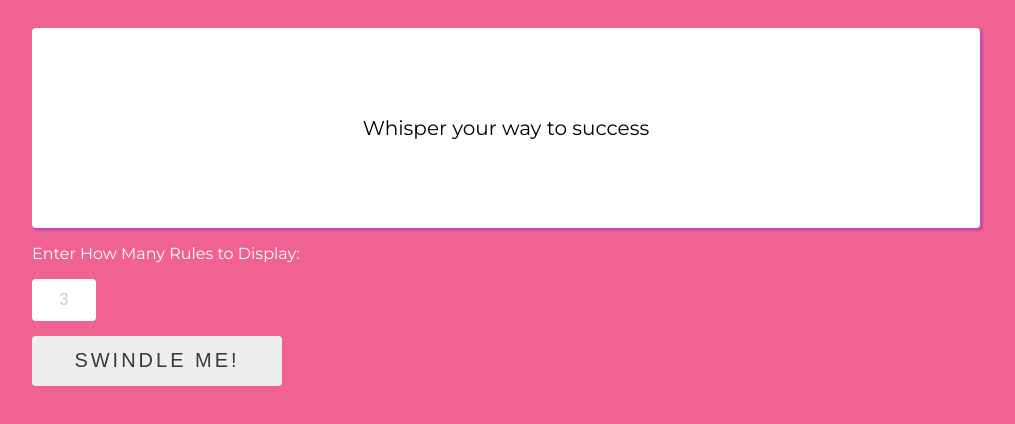
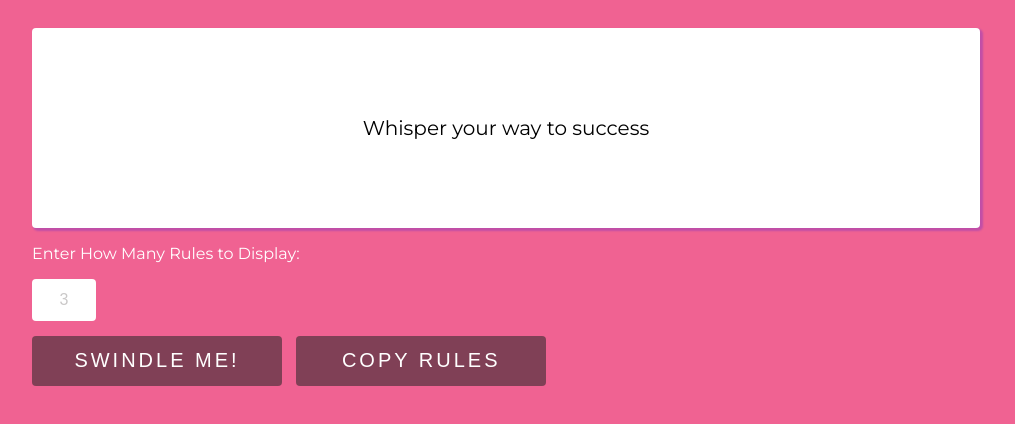
Before and after one commit to tinuola/ferengi-ipsum, a plain HTML site: page index.html in a window 1280 px wide. Shown: the part 148-572 px from the top of the page, without its empty margins (134-1149 px from the left). Drawn offline with Linux system fonts and the light colour scheme; some packages are replaced by stand-ins of ours; a script that the page names is missing.

Commit message:
adding copy to clipboard feature

```diff
--- a/index.html
+++ b/index.html
@@ -16,10 +16,14 @@
         <p>Enter How Many Rules to Display:</p>
         <input type="text" id="user-input" placeholder="3">
       </div>
-      <div id="button-box" class="box-elem">
+      <div id="button-box" class="box-elem" class="tooltip">
         <button id="submit-btn">Swindle Me!</button>
+        <button id="copy-btn" data-clipboard-target="#ipsum-display">Copy Rules</button>
       </div>
     </div>
+
+  <!-- Clipboard.js for copy to clipboard functionality -->
+  <script src="https://cdnjs.cloudflare.com/ajax/libs/clipboard.js/1.7.1/clipboard.min.js"></script>
   <script src="main.js"></script>
   </body>
 </html>
--- a/main.js
+++ b/main.js
@@ -21,16 +21,14 @@ ipsumDisplay.innerHTML = starterRule;
 let submitElem = document.getElementById("submit-btn");
 submitElem.addEventListener("click", displayRules);
 
-//On pressing "enter" key after input
+//On pressing "enter" key after input, display user's request
 let userInputElem = document.getElementById("user-input");
 userInputElem.addEventListener("keypress", pressSubmit);
 
-//Display rules on keypress "enter"
-function pressSubmit(event){
-    if (event.keyCode === 13) {
-    	displayRules();
-    }
-}
+//Copy displayed rule(s) to clipboard
+//Initialize Clipboard.js
+let copyElem = document.getElementById("copy-btn");
+let clipboard = new Clipboard(copyElem);
 
 //Display n # of rules
 function displayRules(){
@@ -39,8 +37,14 @@ function displayRules(){
 	for (var i = 0; i < Number(userInputVal); i++){
 		displayArr.push(pickRandomRule());
 	}
-	// ipsumDisplay.innerHTML = displayArr.join(" ");
 	ipsumDisplay.innerHTML = removeCase(displayArr).join(" ");
+}
+
+//Display rules on keypress "enter"
+function pressSubmit(event){
+	if (event.keyCode === 13) {
+		displayRules();
+	}
 }
 
 //Remove case of subsequent rules
--- a/style.css
+++ b/style.css
@@ -25,8 +25,8 @@ body {
 	-moz-box-shadow: 2px 2px 2px 1px rgba(0, 0, 255, .2);
 	box-shadow: 2px 2px 2px 1px rgba(0, 0, 255, .2);
 	display: flex;
-    justify-content: center;
-    align-items: center;}
+  justify-content: center;
+  align-items: center;}
 
 #ipsum-display {
 	padding: 0 50px;
@@ -48,9 +48,9 @@ input::placeholder {
 	color: rgb(202, 200, 200);
 	font-size: 16px;}
 
-#submit-btn {
-	background: #EEEEEE;
-	color: rgb(61, 56, 56);
+button {
+	background: rgba(95, 54, 68, 0.77);
+	color: rgb(255, 255, 255);
 	font-size: 20px;
 	font-weight: 500;
 	letter-spacing: 3px;
@@ -62,11 +62,20 @@ input::placeholder {
 	border: 0px;
 	outline: none;
 	cursor: pointer;
+	position: relative;
+	margin-right: 10px;
+	margin-bottom: 10px;
 }
 
-#submit-btn:hover {
-	background: rgb(233, 171, 192);
-	color: #fff;
+button:hover {
+	background: rgb(144, 104, 118);
+	color: rgb(255, 255, 255);
+}
+
+/* Make button "jump" on click */
+/* Set main selector position relative */
+button:active {
+	top: 2px;
 }
 
 @media only screen and (max-width: 571px) {
```
Also changed, not shown: 1 other file.
